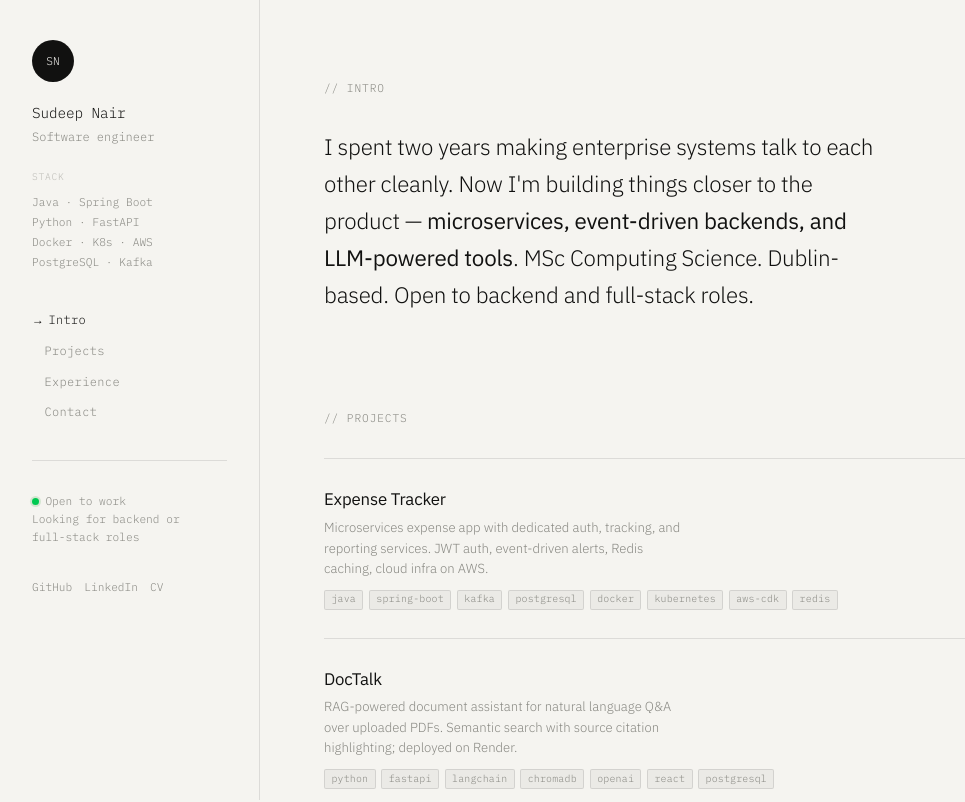
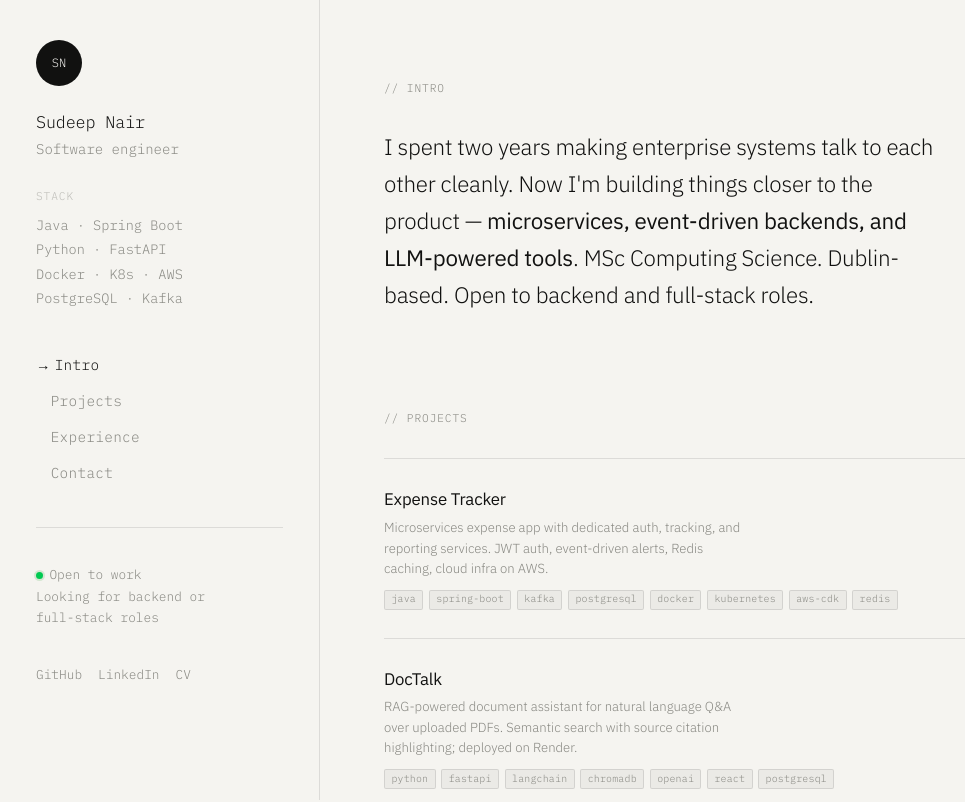
Before and after one commit to Sudeeeep/portfolio2.0, a Next.js app: page / in a window 1280 px wide. Shown: the top 802 px of the page, without its empty margins (0-965 px from the left). Built offline with nearby package versions, Linux system fonts and the light colour scheme.

Commit message:
widen sidebar to 320px and increase text sizes

```diff
--- a/src/app/page.tsx
+++ b/src/app/page.tsx
@@ -23,7 +23,7 @@ export default function Home() {
     <div className="flex min-h-screen">
       <Sidebar />
 
-      <main className="ml-0 md:ml-[260px] flex-1 px-6 py-16 md:px-16 md:py-20 max-w-[780px]">
+      <main className="ml-0 md:ml-[320px] flex-1 px-6 py-16 md:px-16 md:py-20 max-w-[780px]">
 
         {/* Intro */}
         <section id="intro" className="mb-24">
--- a/src/components/Sidebar.tsx
+++ b/src/components/Sidebar.tsx
@@ -47,32 +47,30 @@ export default function Sidebar() {
 
   return (
     <aside className="
-      /* mobile: static top bar */
       w-full border-b border-black/10 px-6 py-5 flex flex-col gap-0 bg-bg overflow-y-visible
-      /* desktop: fixed left sidebar */
-      md:w-[260px] md:shrink-0 md:fixed md:top-0 md:left-0 md:bottom-0
+      md:w-[320px] md:shrink-0 md:fixed md:top-0 md:left-0 md:bottom-0
       md:border-b-0 md:border-r md:border-black/10
-      md:px-8 md:py-10 md:flex-col md:overflow-y-auto
+      md:px-9 md:py-10 md:flex-col md:overflow-y-auto
     ">
       {/* Identity */}
       <div className="mb-5 md:mb-0">
         <div
-          className="w-[42px] h-[42px] rounded-full bg-fg mb-5 flex items-center justify-center
-                     text-bg font-mono text-[0.7rem] select-none"
+          className="w-[46px] h-[46px] rounded-full bg-fg mb-6 flex items-center justify-center
+                     text-bg font-mono text-[0.75rem] select-none"
           aria-hidden="true"
         >
           SN
         </div>
-        <p className="font-mono text-[0.9rem] tracking-[-0.01em] mb-1">Sudeep Nair</p>
-        <p className="font-mono text-[0.75rem] text-muted mb-0 md:mb-6">Software engineer</p>
+        <p className="font-mono text-[1.05rem] tracking-[-0.01em] mb-1">Sudeep Nair</p>
+        <p className="font-mono text-[0.875rem] text-muted mb-0 md:mb-7">Software engineer</p>
       </div>
 
-      {/* Stack — hidden on mobile to keep top bar compact */}
-      <div className="hidden md:block mb-8">
-        <p className="font-mono text-[0.6rem] uppercase tracking-[0.08em] text-muted/50 mb-2">
+      {/* Stack — hidden on mobile */}
+      <div className="hidden md:block mb-9">
+        <p className="font-mono text-[0.7rem] uppercase tracking-[0.08em] text-muted/50 mb-2">
           stack
         </p>
-        <p className="font-mono text-[0.7rem] text-muted leading-[1.8]">
+        <p className="font-mono text-[0.85rem] text-muted leading-[1.8]">
           Java · Spring Boot<br />
           Python · FastAPI<br />
           Docker · K8s · AWS<br />
@@ -81,7 +79,7 @@ export default function Sidebar() {
       </div>
 
       {/* Nav */}
-      <nav aria-label="Main navigation" className="mt-4 md:mt-0 md:mb-8">
+      <nav aria-label="Main navigation" className="mt-4 md:mt-0 md:mb-9">
         <ul className="flex flex-row flex-wrap gap-x-1 md:flex-col md:gap-0">
           {NAV_ITEMS.map(({ id, label }) => {
             const isActive = activeId === id
@@ -93,14 +91,13 @@ export default function Sidebar() {
                   aria-current={isActive ? 'page' : undefined}
                   className={`
                     group inline-flex md:flex items-center
-                    px-2 md:px-0 py-[0.4rem]
-                    font-mono text-[0.75rem] tracking-[0.03em] no-underline
+                    px-2 md:px-0 py-[0.45rem]
+                    font-mono text-[0.9rem] tracking-[0.02em] no-underline
                     rounded-sm transition-colors duration-150
                     focus-visible:outline-2 focus-visible:outline-fg focus-visible:outline-offset-2
                     ${isActive ? 'text-fg' : 'text-muted hover:text-fg'}
                   `}
                 >
-                  {/* Arrow indicator — desktop only */}
                   <span
                     className={`
                       hidden md:inline-block mr-0 transition-[opacity,margin] duration-150
@@ -120,10 +117,10 @@ export default function Sidebar() {
       </nav>
 
       {/* Divider — desktop only */}
-      <div className="hidden md:block h-px bg-black/10 mb-8" role="separator" />
+      <div className="hidden md:block h-px bg-black/10 mb-9" role="separator" />
 
       {/* Status */}
-      <p className="hidden md:block font-mono text-[0.7rem] text-muted leading-[1.6] mb-8">
+      <p className="hidden md:block font-mono text-[0.8rem] text-muted leading-[1.7] mb-9">
         <span
           className="inline-block w-[7px] h-[7px] rounded-full bg-green-500 mr-[0.4rem]
                      align-middle shadow-[0_0_0_2px_rgba(76,175,80,0.2)]"
@@ -135,14 +132,14 @@ export default function Sidebar() {
       </p>
 
       {/* Socials */}
-      <div className="flex gap-3 mt-3 md:mt-0">
+      <div className="flex gap-4 mt-3 md:mt-0">
         {SOCIALS.map(({ label, href }) => (
           <a
-            target='_blank'
             key={label}
             href={href}
+            target="_blank"
             rel="noopener noreferrer"
-            className="font-mono text-[0.7rem] text-muted no-underline
+            className="font-mono text-[0.8rem] text-muted no-underline
                        transition-colors duration-150 hover:text-fg
                        rounded-sm focus-visible:outline-2 focus-visible:outline-fg focus-visible:outline-offset-2"
           >
```
